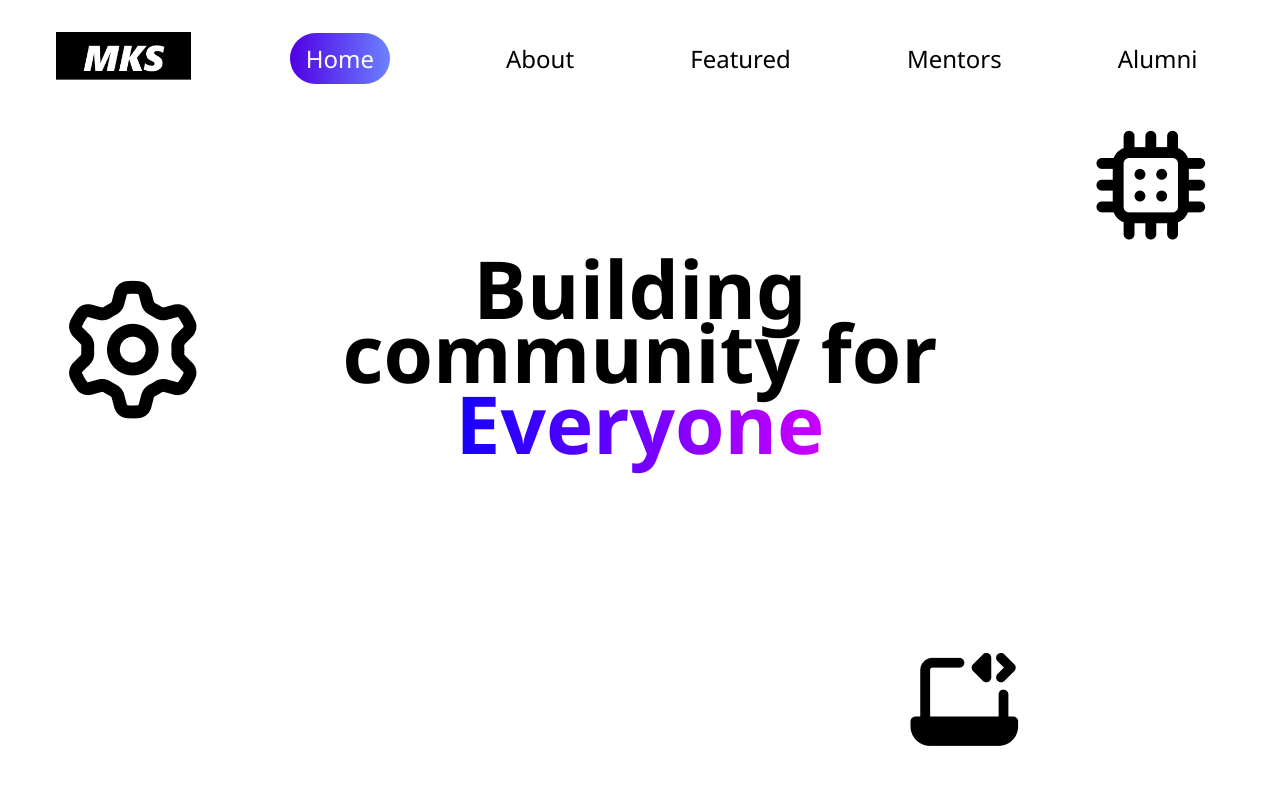
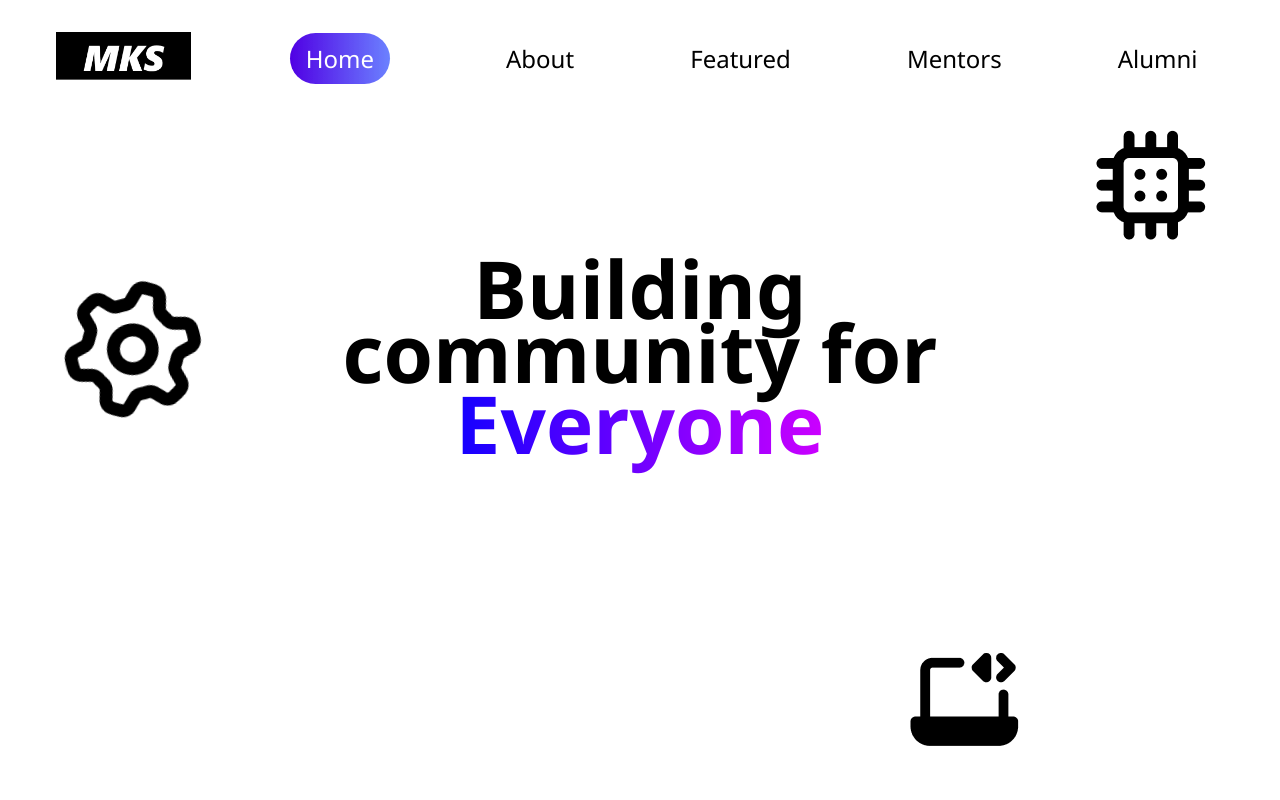
Before and after one commit to ju-makerspace/mks-website, a React (Create React App) app in the folder frontend/: page / in a window 1280 px wide. Shown: the top 800 px of the page. Built offline with nearby package versions, Linux system fonts and the light colour scheme; the HTML template or start-up script is replaced by a standard one.

Commit message:
Added animation to gear

```diff
--- a/frontend/src/styles/desktop/home/Hero.css
+++ b/frontend/src/styles/desktop/home/Hero.css
@@ -46,8 +46,29 @@
   right: 91.39%;
   top: 35%;
   bottom: 64.05%;
+  animation-name: rotateGear;
+  animation-delay: 100ms;
+  animation-duration: 4s;
+  animation-timing-function: ease-in-out;
+  transition: all 1s 0s ease-in-out;
+}
 
-  transition: all 1s 0s ease-in-out;
+@keyframes rotateGear {
+  0% {
+    transform: rotate(0);
+  }
+
+  80% {
+    transform: rotate(500deg);
+  }
+
+  90% {
+    transform: rotate(calc(470deg));
+  }
+
+  100% {
+    transform: rotate(480deg);
+  }
 }
 
 .gear:hover {
```
